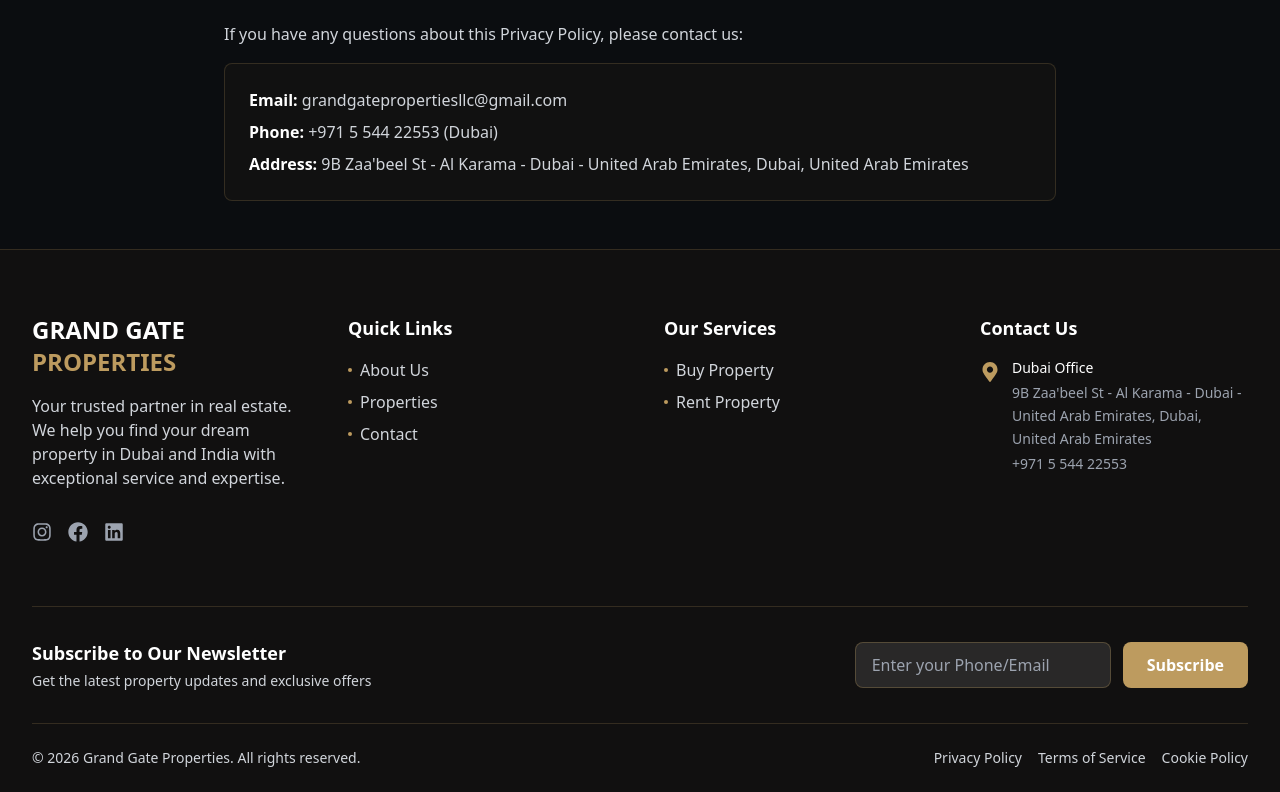
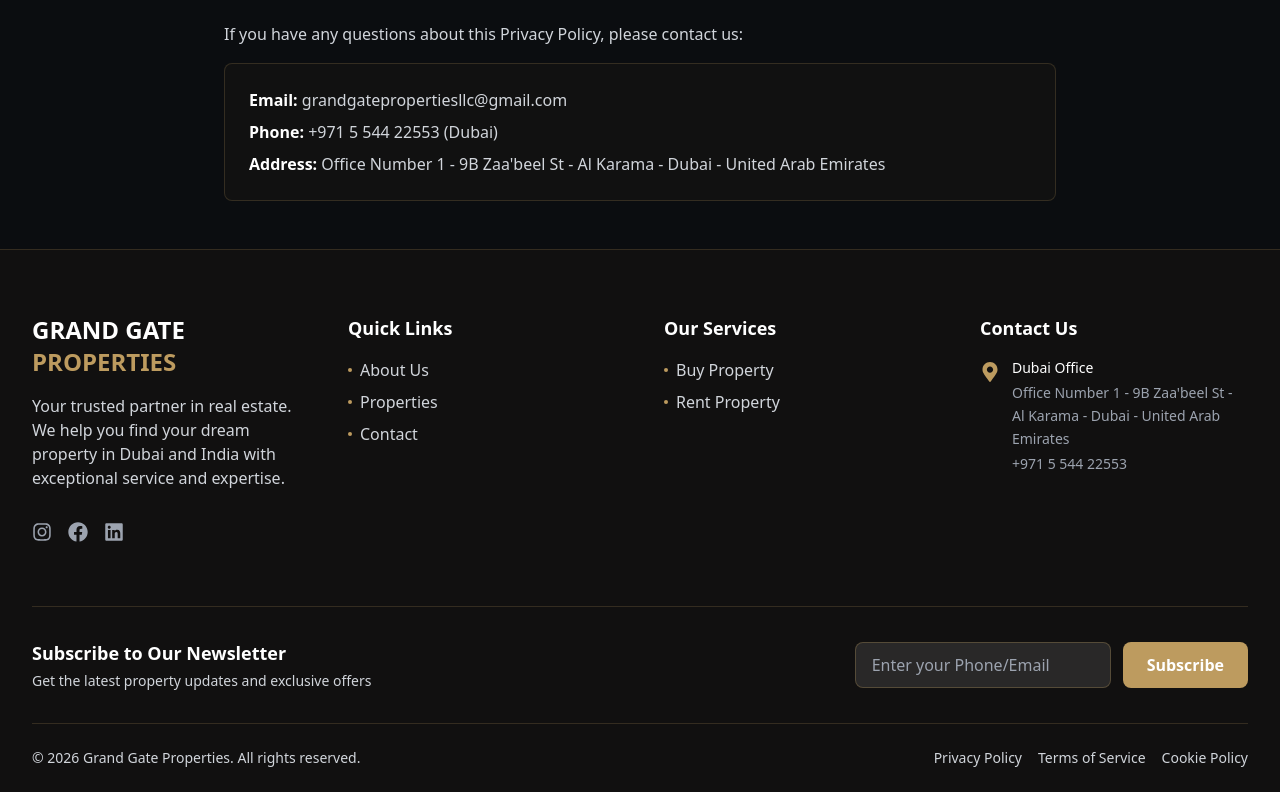
Before and after one commit to algotwist369/grandgateproperties, a React (Vite) app: page /en/privacy in a window 1280 px wide. Shown: the part 2320-3112 px from the top of the page. Built offline with nearby package versions, Linux system fonts and the light colour scheme.

Commit message:
updated adress

```diff
--- a/src/data/contactData.js
+++ b/src/data/contactData.js
@@ -2,7 +2,7 @@
     {
         country: "Dubai",
         title: "Dubai Office",
-        address: "9B Zaa'beel St - Al Karama - Dubai - United Arab Emirates, Dubai, United Arab Emirates",
+        address: "Office Number 1 - 9B Zaa'beel St - Al Karama - Dubai - United Arab Emirates",
         phone: "+971 5 544 22553",
         phoneClean: "+971554422553",
         whatsapp: "971554422553",
--- a/src/pages/legal/CookiePage.jsx
+++ b/src/pages/legal/CookiePage.jsx
@@ -169,7 +169,7 @@
                         <div className='bg-[#111] p-6 rounded-lg border border-[#BD9B5F]/20 mt-4'>
                             <p className='mb-2'><span className='font-semibold text-white'>Email:</span> grandgatepropertiesllc@gmail.com</p>
                             <p className='mb-2'><span className='font-semibold text-white'>Phone:</span> +971 5 544 22553 (Dubai)</p>
-                            <p><span className='font-semibold text-white'>Address:</span> 9B Zaa'beel St - Al Karama - Dubai - United Arab Emirates, Dubai, United Arab Emirates</p>
+                            <p><span className='font-semibold text-white'>Address:</span> Office Number 1 - 9B Zaa'beel St - Al Karama - Dubai - United Arab Emirates</p>
                         </div>
                     </section>
                 </div>
--- a/src/pages/legal/PrivacyPage.jsx
+++ b/src/pages/legal/PrivacyPage.jsx
@@ -132,7 +132,7 @@
                         <div className='bg-[#111] p-6 rounded-lg border border-[#BD9B5F]/20 mt-4'>
                             <p className='mb-2'><span className='font-semibold text-white'>Email:</span> grandgatepropertiesllc@gmail.com</p>
                             <p className='mb-2'><span className='font-semibold text-white'>Phone:</span> +971 5 544 22553 (Dubai)</p>
-                            <p><span className='font-semibold text-white'>Address:</span> 9B Zaa'beel St - Al Karama - Dubai - United Arab Emirates, Dubai, United Arab Emirates</p>
+                            <p><span className='font-semibold text-white'>Address:</span> Office Number 1 - 9B Zaa'beel St - Al Karama - Dubai - United Arab Emirates</p>
                         </div>
                     </section>
                 </div>
--- a/src/pages/legal/TermsPage.jsx
+++ b/src/pages/legal/TermsPage.jsx
@@ -137,7 +137,7 @@
                         <div className='bg-[#111] p-6 rounded-lg border border-[#BD9B5F]/20 mt-4'>
                             <p className='mb-2'><span className='font-semibold text-white'>Email:</span> grandgatepropertiesllc@gmail.com</p>
                             <p className='mb-2'><span className='font-semibold text-white'>Phone:</span> +971 5 544 22553 (Dubai)</p>
-                            <p><span className='font-semibold text-white'>Address:</span> 9B Zaa'beel St - Al Karama - Dubai - United Arab Emirates, Dubai, United Arab Emirates</p>
+                            <p><span className='font-semibold text-white'>Address:</span> Office Number 1 - 9B Zaa'beel St - Al Karama - Dubai - United Arab Emirates</p>
                         </div>
                     </section>
                 </div>
```
